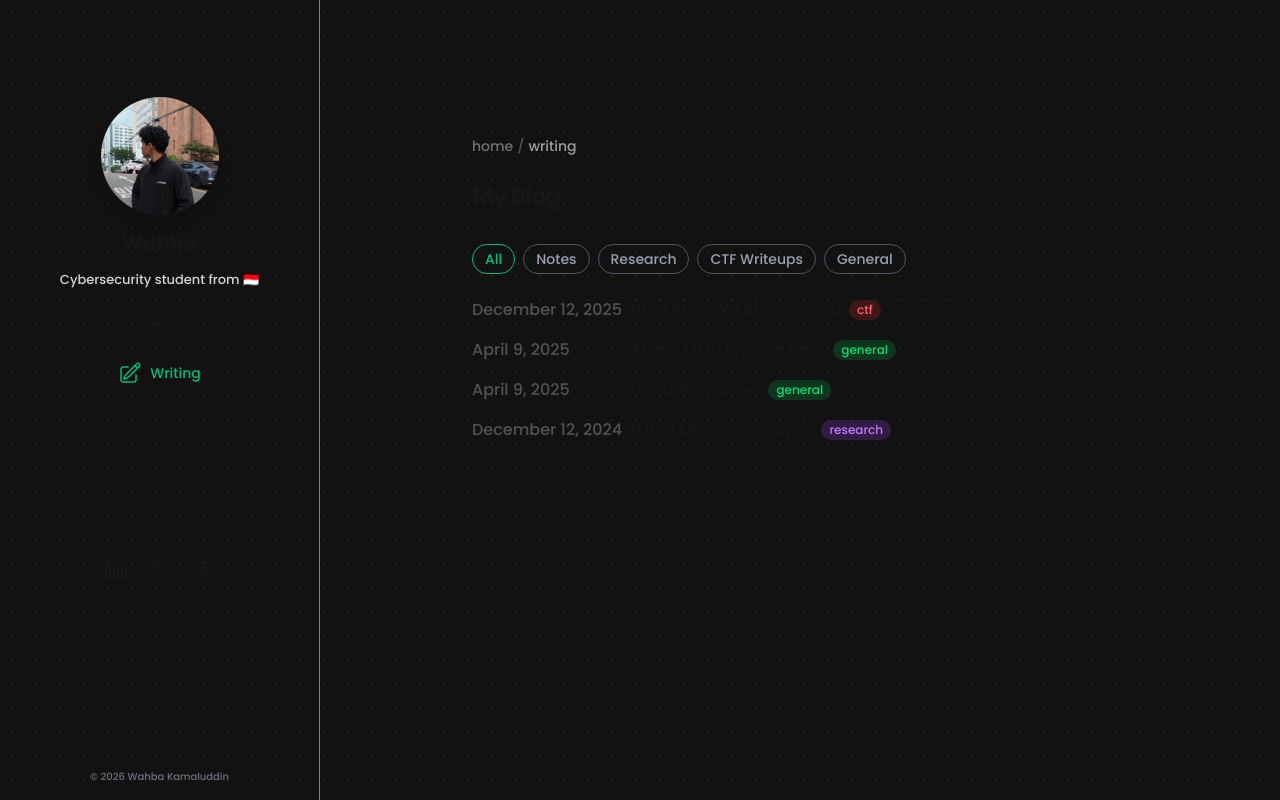
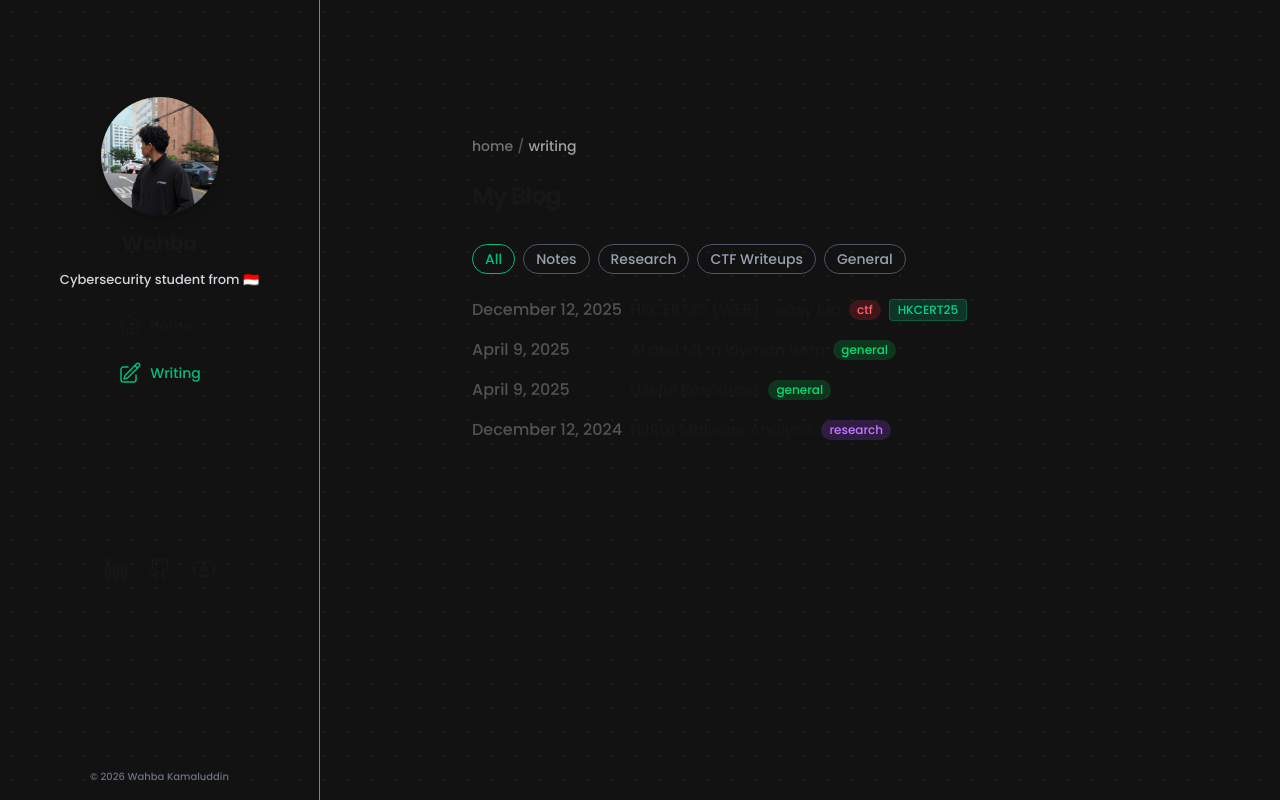
Before and after one commit to wahbakamaluddin/blog1, a Next.js app: page /writing in a window 1280 px wide. Built offline with nearby package versions, Linux system fonts and the light colour scheme.

Commit message:
Adjust ctf competitions

```diff
--- a/app/components/posts.tsx
+++ b/app/components/posts.tsx
@@ -4,7 +4,7 @@ import Link from 'next/link'
 import { useState } from 'react'
 
 export type Category = 'notes' | 'ctf' | 'general' | 'research'
-export type Competition = 'htb' | 'thm' | 'picoctf' | 'ctftime' | 'other'
+export type Competition = 'hkcert25' | 'other'
 
 export interface Metadata {
   title: string
@@ -31,10 +31,7 @@ const categories: { key: Category | 'all'; label: string }[] = [
 
 const competitions: { key: Competition | 'all'; label: string }[] = [
   { key: 'all', label: 'All CTF' },
-  { key: 'htb', label: 'HackTheBox' },
-  { key: 'thm', label: 'TryHackMe' },
-  { key: 'picoctf', label: 'PicoCTF' },
-  { key: 'ctftime', label: 'CTFtime' },
+  { key: 'hkcert25', label: 'HKCERT25' },
   { key: 'other', label: 'Other' },
 ]
 
@@ -46,7 +43,7 @@ const categoryColors: Record<Category, string> = {
 }
 
 const competitionColors: Record<Competition, string> = {
-  htb: 'bg-emerald-500/20 text-emerald-400 border-emerald-500/30',
+  hkcert25: 'bg-emerald-500/20 text-emerald-400 border-emerald-500/30',
   thm: 'bg-cyan-500/20 text-cyan-400 border-cyan-500/30',
   picoctf: 'bg-orange-500/20 text-orange-400 border-orange-500/30',
   ctftime: 'bg-pink-500/20 text-pink-400 border-pink-500/30',
```
